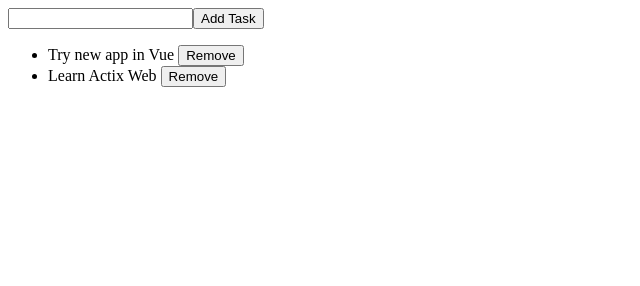
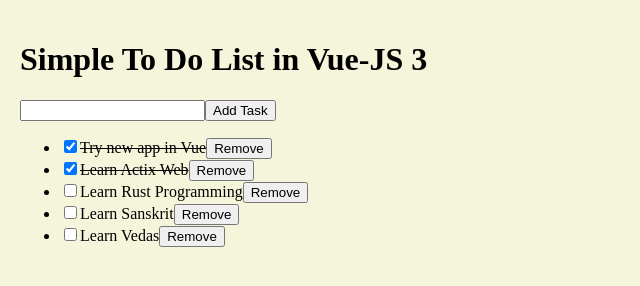
Before and after one commit to rameshovyas/vue-simple-todo-ui, a plain HTML site: page index.html in a window 1280 px wide. Shown: the whole page, without its empty margins (0-640 px from the left). Drawn offline with nearby package versions, Linux system fonts and the light colour scheme.

Commit message:
Added check box to mark task as completed, for this a style.css file is also added for styling

```diff
--- a/app.js
+++ b/app.js
@@ -5,15 +5,18 @@ const app = Vue.createApp({
         return {
           newTodo: '',
           todos :[
-              {id: ++id, text: 'Try new app in Vue'},
-              {id: ++id, text: 'Learn Actix Web'}
+              {id: ++id, text: 'Try new app in Vue',done:true},
+              {id: ++id, text: 'Learn Actix Web',done:true},
+              {id: ++id, text: 'Learn Rust Programming',done:false},
+              {id: ++id, text: 'Learn Sanskrit',done:false},
+              {id: ++id, text: 'Learn Vedas',done:false},
           ]
 
         }
     },
     methods: {
         addTodo() {
-            this.todos.push({id: ++id, text: this.newTodo})
+            this.todos.push({id: ++id, text: this.newTodo,done:false})
             this.newTodo='';
         },
 
--- a/index.html
+++ b/index.html
@@ -4,16 +4,19 @@
     <meta charset="UTF-8">
     <meta name="viewport" content="width=device-width, initial-scale=1.0">
     <title>Simple Vue Js ToDo UI</title>
+    <link rel="stylesheet" href="style.css">
     <script src="https://unpkg.com/vue@3"></script>
 </head>
 <body>
+    <h1>Simple To Do List in Vue-JS 3</h1>
     <div id="app">
 
        <input v-model="newTodo"></input>
        <button @click="addTodo()">Add Task</button>
        <ul>
            <li v-for="todo in todos" :key="todo.id">
-               {{ todo.text }}
+               <input type="checkbox" v-model="todo.done">
+               <span :class="{ completed: todo.done }">{{ todo.text }}</span>
                <button @click="removeTodo(todo)">Remove</button>
            </li>
        </ul>
--- /dev/null
+++ b/style.css
@@ -0,0 +1,9 @@
+body{
+    margin:0 auto;
+    background-color: beige;
+    color:black;
+    padding: 20px;
+}
+.completed{
+    text-decoration: line-through;
+}
```
